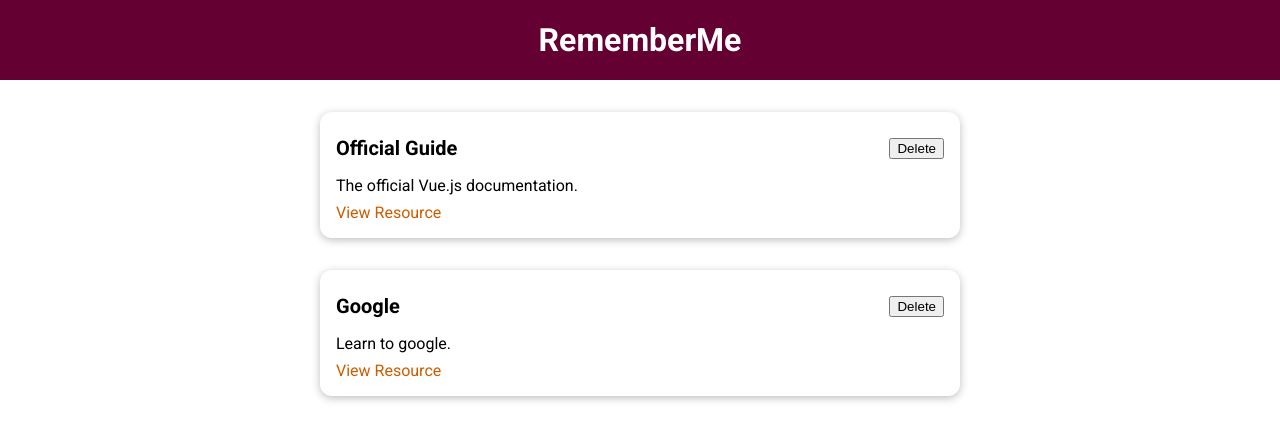
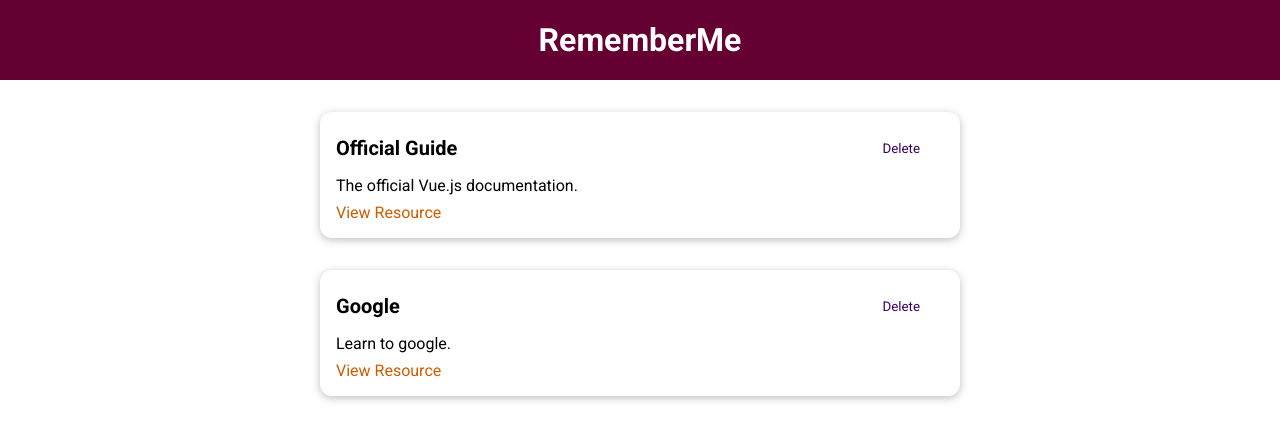
Before and after one commit to Makukuu/learning-resources-app, a Vue app: page / in a window 1280 px wide. Shown: the top 440 px of the page. Built offline with nearby package versions, Linux system fonts and the light colour scheme.

Commit message:
Add button

```diff
--- /dev/null
+++ b/src/components/UI/BaseButton.vue
@@ -0,0 +1,38 @@
+<template>
+  <button :type="type" :class="mode">
+  <slot></slot></button>
+</template>
+
+<script>
+export default {
+  props: ["type", "mode"],
+};
+</script>
+
+<style scoped>
+button {
+  padding: 0.75rem 1.5rem;
+  font-family: inherit;
+  background-color: #3a0061;
+  border: 1px solid #3a0061;
+  color: white;
+  cursor: pointer;
+}
+
+button:hover,
+button:active {
+  background-color: #270041;
+  border-color: #270041;
+}
+
+.flat {
+  background-color: transparent;
+  color: #3a0061;
+  border: none;
+}
+
+.flat:hover,
+.flat:active {
+  background-color: #edd2ff;
+}
+</style>
--- a/src/components/learning-resources/LearningResource.vue
+++ b/src/components/learning-resources/LearningResource.vue
@@ -3,7 +3,7 @@
     <base-card>
       <header>
         <h3>{{ title }}</h3>
-        <button>Delete</button>
+        <base-button mode="flat">Delete</base-button>
       </header>
       <p>{{ description }}</p>
       <nav>
--- a/src/main.js
+++ b/src/main.js
@@ -2,8 +2,10 @@
 
 import App from "./App.vue";
 import BaseCard from "./components/UI/BaseCard.vue";
+import BaseButton from "./components/UI/BaseButton.vue";
 
 const app = createApp(App);
 
 app.component("base-card", BaseCard);
+app.component("base-button", BaseButton);
 app.mount("#app");
```
